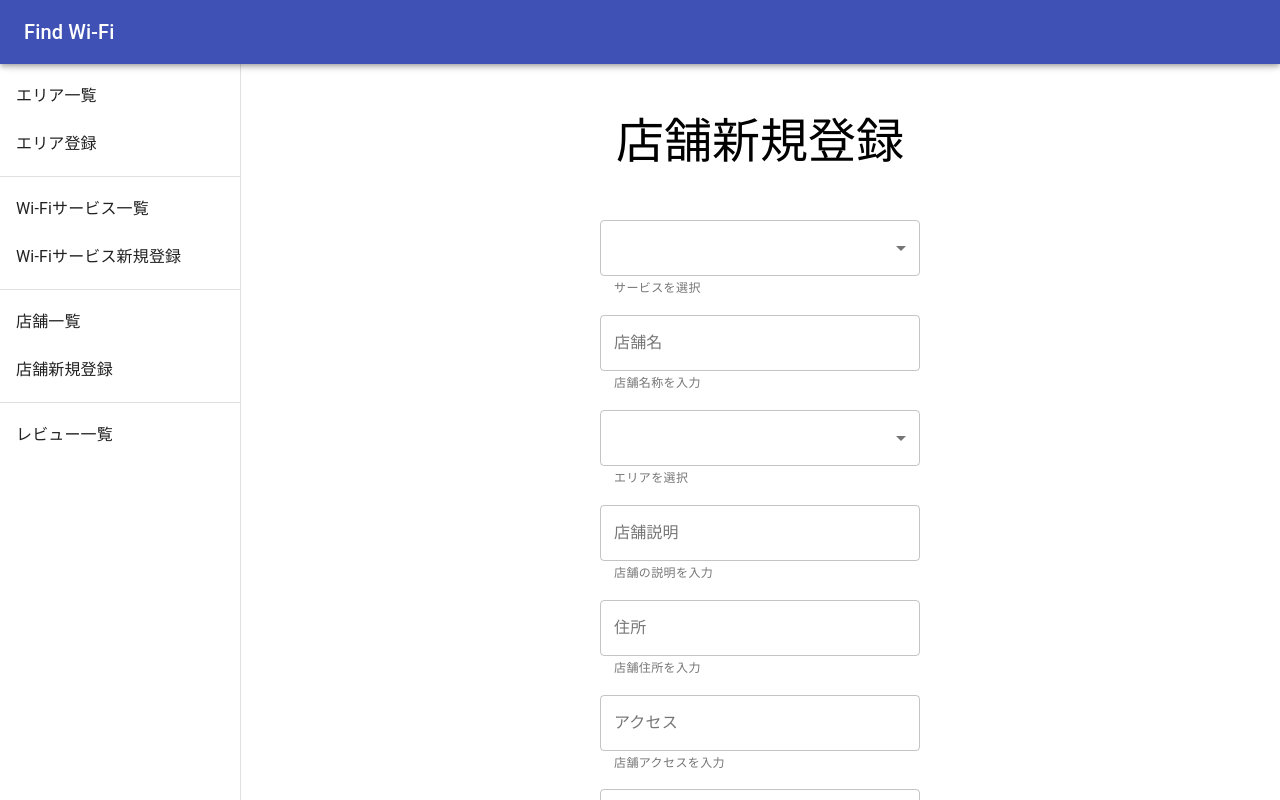
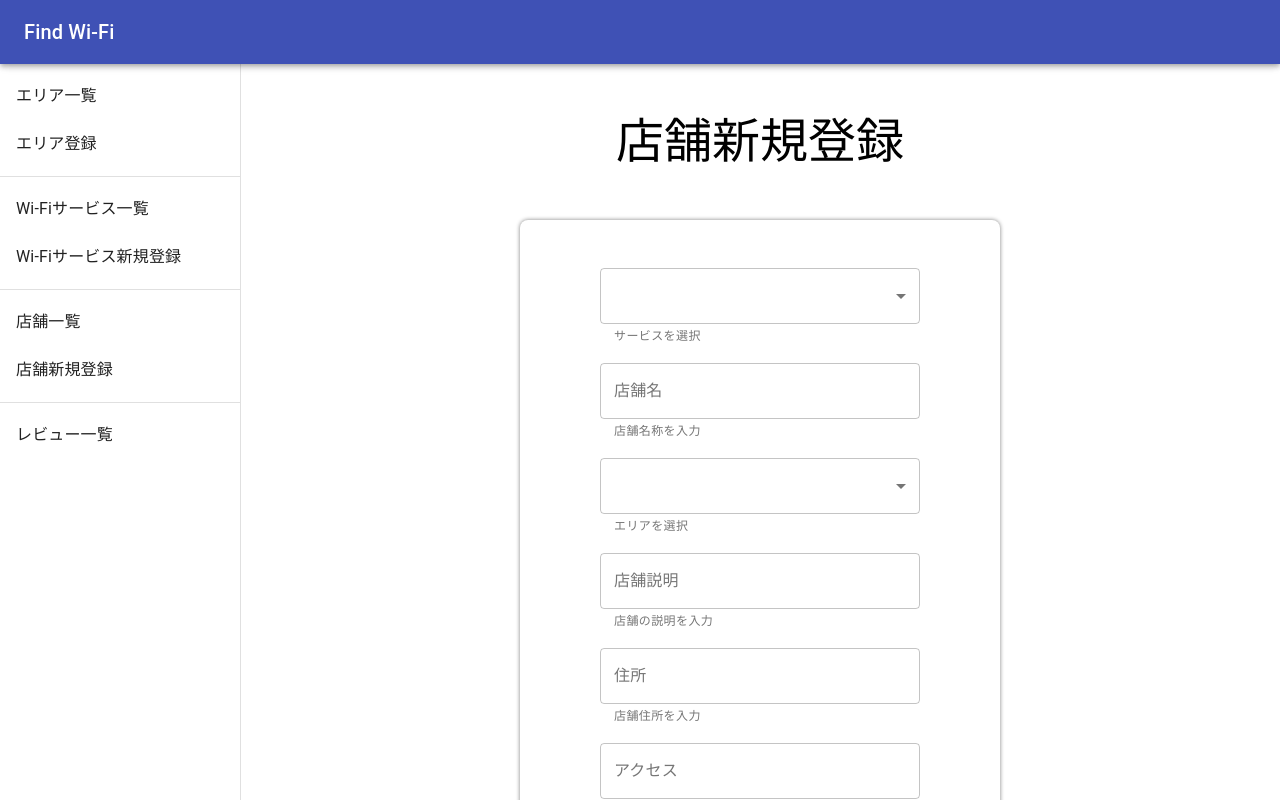
Before and after one commit to KotaTanaka/react-frontend-sandbox, a React (Create React App) app: page /shops/register in a window 1280 px wide. Shown: the top 800 px of the page. Built offline with nearby package versions, Linux system fonts and the light colour scheme; no server answers.

Commit message:
feat: mixinでコンテナスタイルを用意してフォームに適用

```diff
--- a/src/components/areas/AreaRegisterForm.tsx
+++ b/src/components/areas/AreaRegisterForm.tsx
@@ -6,7 +6,7 @@ import { Save } from '@material-ui/icons';
 import FormInput from 'src/components/partials/Form/FormInput';
 import ButtonPrimary from 'src/components/partials/Button/ButtonPrimary';
 import { IRegisterAreaBody } from 'src/interfaces/api/request/Area';
-import { flexColumnCenter } from 'src/styles/mixin';
+import { baseContainer, flexColumnCenter } from 'src/styles/mixin';
 
 interface Props {
   params: IRegisterAreaBody;
@@ -41,6 +41,7 @@ const AreaRegisterForm: React.FC<Props> = (props: Props) => {
 // styles
 const Container = styled.div`
   ${flexColumnCenter};
+  ${baseContainer};
 `;
 
 export default AreaRegisterForm;
--- a/src/components/services/ServiceRegisterForm.tsx
+++ b/src/components/services/ServiceRegisterForm.tsx
@@ -6,7 +6,7 @@ import { Save } from '@material-ui/icons';
 import FormInput from 'src/components/partials/Form/FormInput';
 import ButtonPrimary from 'src/components/partials/Button/ButtonPrimary';
 import { IRegisterServiceBody } from 'src/interfaces/api/request/Service';
-import { flexColumnCenter } from 'src/styles/mixin';
+import { baseContainer, flexColumnCenter } from 'src/styles/mixin';
 
 interface Props {
   params: IRegisterServiceBody;
@@ -41,6 +41,7 @@ const ServiceRegisterForm: React.FC<Props> = (props: Props) => {
 // styles
 const Container = styled.div`
   ${flexColumnCenter};
+  ${baseContainer};
 `;
 
 export default ServiceRegisterForm;
--- a/src/components/shops/ShopRegisterForm.tsx
+++ b/src/components/shops/ShopRegisterForm.tsx
@@ -10,7 +10,7 @@ import FormSwitch from 'src/components/partials/Form/FormSwitch';
 import ButtonPrimary from 'src/components/partials/Button/ButtonPrimary';
 import { IRegisterShopBody } from 'src/interfaces/api/request/Shop';
 import { IFormSelectMenuItem } from 'src/interfaces/View';
-import { flexColumnCenter } from 'src/styles/mixin';
+import { baseContainer, flexColumnCenter } from 'src/styles/mixin';
 
 interface Props {
   params: IRegisterShopBody;
@@ -141,6 +141,7 @@ const ShopRegisterForm: React.FC<Props> = (props: Props) => {
 // styles
 const Container = styled.div`
   ${flexColumnCenter};
+  ${baseContainer};
 `;
 
 export default ShopRegisterForm;
--- a/src/pages/ShopRegisterPage.tsx
+++ b/src/pages/ShopRegisterPage.tsx
@@ -67,6 +67,7 @@ const ShopRegisterPage: React.FC = () => {
 // styles
 const Container = styled.div`
   ${flexColumnCenter};
+  padding-bottom: 64px;
 `;
 
 export default ShopRegisterPage;
--- a/src/styles/mixin.ts
+++ b/src/styles/mixin.ts
@@ -19,3 +19,10 @@ export const flexColumnCenter = css`
   flex-direction: column;
   align-items: center;
 `;
+
+/** コンテナ(ドロップシャドウ) */
+export const baseContainer = css`
+  border-radius: 8px;
+  box-shadow: 0 0 4px grey;
+  padding: 48px 80px;
+`;
```
